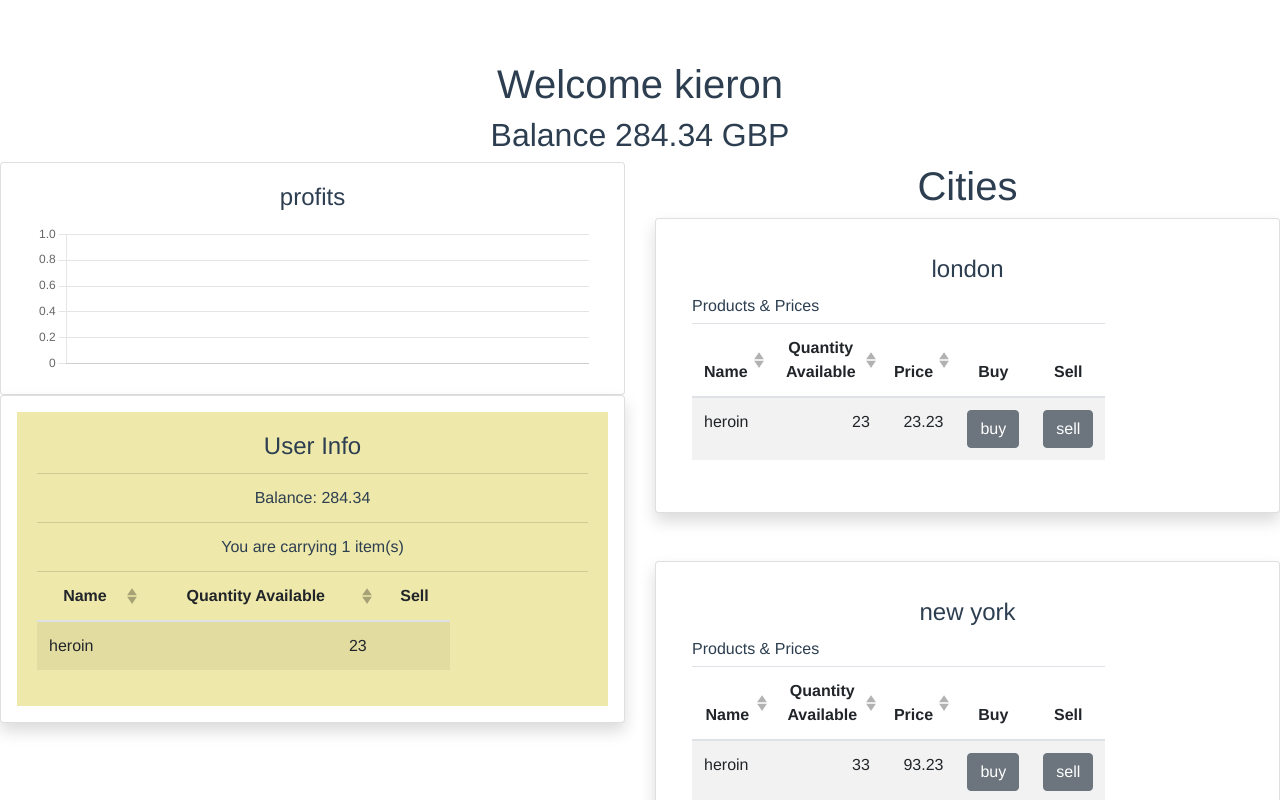
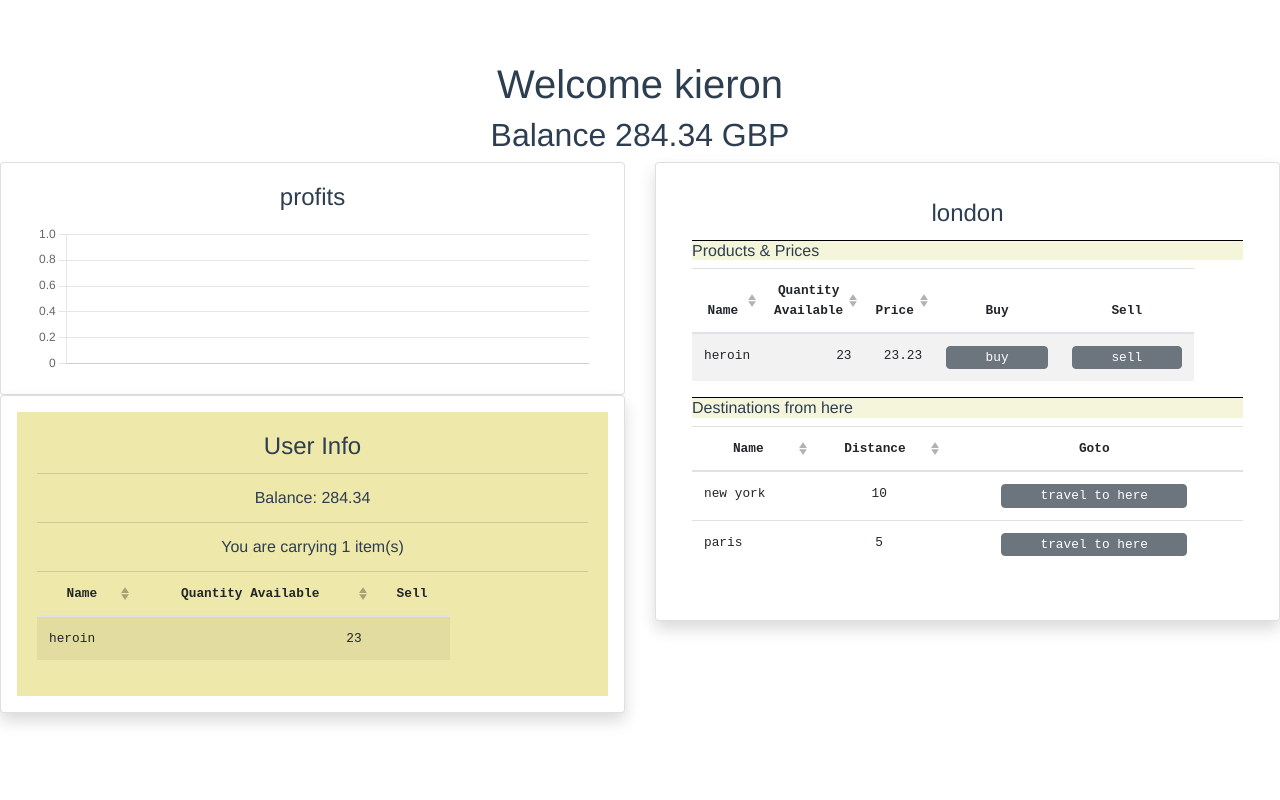
Before and after one commit to stickleprojects/kw-drugwars, a Vue app: page / in a window 1280 px wide. Shown: the top 800 px of the page. Built offline with nearby package versions, Linux system fonts and the light colour scheme.

Commit message:
added ability to travel between cities

```diff
--- a/src/App.vue
+++ b/src/App.vue
@@ -1,16 +1,17 @@
 <template>
   <div id="app">
-    <GamePlay />
+    <GamePlaySingleCity />
   </div>
 </template>
 
-<script >
-import GamePlay from './components/GamePlay.vue';
+<script>
+import GamePlaySingleCity from './components/GamePlaySingleCity.vue';
+
 
 export default {
   name: 'App',
   components: {
-    GamePlay
+    GamePlaySingleCity
   }
 }
 </script>
--- a/src/components/City.vue
+++ b/src/components/City.vue
@@ -12,6 +12,13 @@
 
             </template>
 
+        </b-table>
+        <h2 class="productlistlabel">Destinations from here</h2>
+        <b-table class="destinationList" :items="city.destinations" :fields="destinationFields" primary-key="city">
+            <template v-slot:cell(goto)="{ item }">
+                <span><b-btn @click="gotoCity(item)">travel to here</b-btn></span>
+
+            </template>
         </b-table>
     </b-card>
 </template>
@@ -47,6 +54,10 @@ export default {
 
             console.log(item.id);
         },
+        gotoCity(dest) {
+            console.log(dest);
+            this.drugStore.moveToCity(dest.name);
+        },
         buyItem(item) {
             let x = prompt("how many");
             var qty = parseInt(x);
@@ -74,6 +85,11 @@ export default {
                 { key: "sell" },
 
             ],
+            destinationFields: [
+                { key: 'name', sortable: true, tdClass: "text" },
+                { key: 'distance', sortable: true, tdClass: "number" },
+                { key: "goto" }
+            ]
         }
     }
 }
@@ -81,8 +97,10 @@ export default {
 
 <style>
 .productlistlabel {
-    text-align: left;
-    font-size: 1em;
+    text-align: center;
+    font-size: 0.8em;
+    background-color: beige;
+    border-top: 1px solid black;
 }
 
 
@@ -98,4 +116,15 @@ export default {
     text-align: left;
     font-size: 2em;
 }
+
+.b-table {
+    font-family: 'Courier New', Courier, monospace;
+    font-size: 0.8em;
+
+}
+
+.b-table button {
+    font-size: 1em;
+    padding: 0.1em 3em
+}
 </style>
--- a/src/components/GamePlaySingleCity.vue
+++ b/src/components/GamePlaySingleCity.vue
@@ -13,10 +13,8 @@
                 </b-col>
                 <b-col>
                     <b-container fluid="xl">
-                        <h1>Cities</h1>
-                        <div v-for="city in store.cities" v-bind:key="city.name">
-                            <City :city="city" :user="store.user" />
-                        </div>
+                        <City :city="store.getCurrentCity()" :user="store.user" />
+
                     </b-container>
                 </b-col>
             </b-row>
--- a/src/datastore.js
+++ b/src/datastore.js
@@ -14,7 +14,7 @@ export const drugDataStore = defineStore("drugstore", {
         balance: 284.34,
         currency: "GBP",
         products: [{ id: 1, name: "heroin", quantity: 23 }],
-        city: "",
+        city: "london",
       },
       balance_data: [],
       cities: [
@@ -23,8 +23,8 @@ export const drugDataStore = defineStore("drugstore", {
           products: [{ id: 1, name: "heroin", price: 23.23, quantity: 23 }],
           destinations: [
             // cities you can go to
-            { city: "new york", distance: 10 },
-            { city: "paris", distance: 5 },
+            { name: "new york", distance: 10 },
+            { name: "paris", distance: 5 },
           ],
         },
         {
@@ -33,6 +33,24 @@ export const drugDataStore = defineStore("drugstore", {
             { id: 1, name: "heroin", price: 93.23, quantity: 33 },
             { id: 2, name: "coke", price: 113.23, quantity: 100 },
             { id: 3, name: "peanuts", price: 116.23, quantity: 100 },
+          ],
+          destinations: [
+            // cities you can go to
+            { name: "london", distance: 10 },
+            { name: "paris", distance: 12 },
+          ],
+        },
+        {
+          name: "paris",
+          products: [
+            { id: 1, name: "heroin", price: 93.23, quantity: 33 },
+            { id: 2, name: "coke", price: 113.23, quantity: 100 },
+            { id: 3, name: "peanuts", price: 116.23, quantity: 100 },
+          ],
+          destinations: [
+            // cities you can go to
+            { name: "london", distance: 5 },
+            { name: "new york", distance: 12 },
           ],
         },
       ],
@@ -109,7 +127,7 @@ export const drugDataStore = defineStore("drugstore", {
     },
 
     getDestinationsfromCurrentCity() {
-      const currentCity = this.cities.find((x) => x.name === this.user.city);
+      const currentCity = this.getCurrentCity();
 
       return currentCity.destinations;
     },
@@ -120,7 +138,10 @@ export const drugDataStore = defineStore("drugstore", {
       }
       return true;
     },
-
+    getCurrentCity() {
+      const currentCity = this.cities.find((x) => x.name === this.user.city);
+      return currentCity;
+    },
     sellProduct(user, city, productId, quantity) {
       const userItemIndex = user.products.findIndex((x) => x.id == productId);
       var userItem = user.products[userItemIndex];
```
